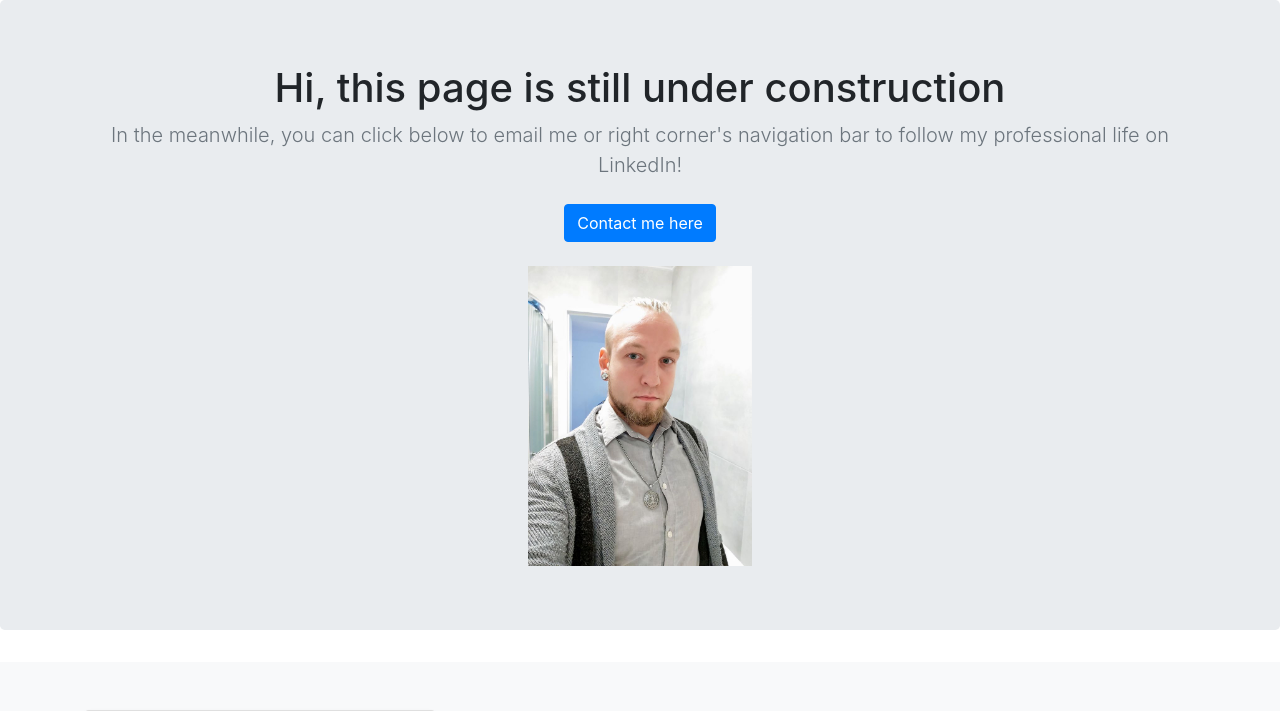
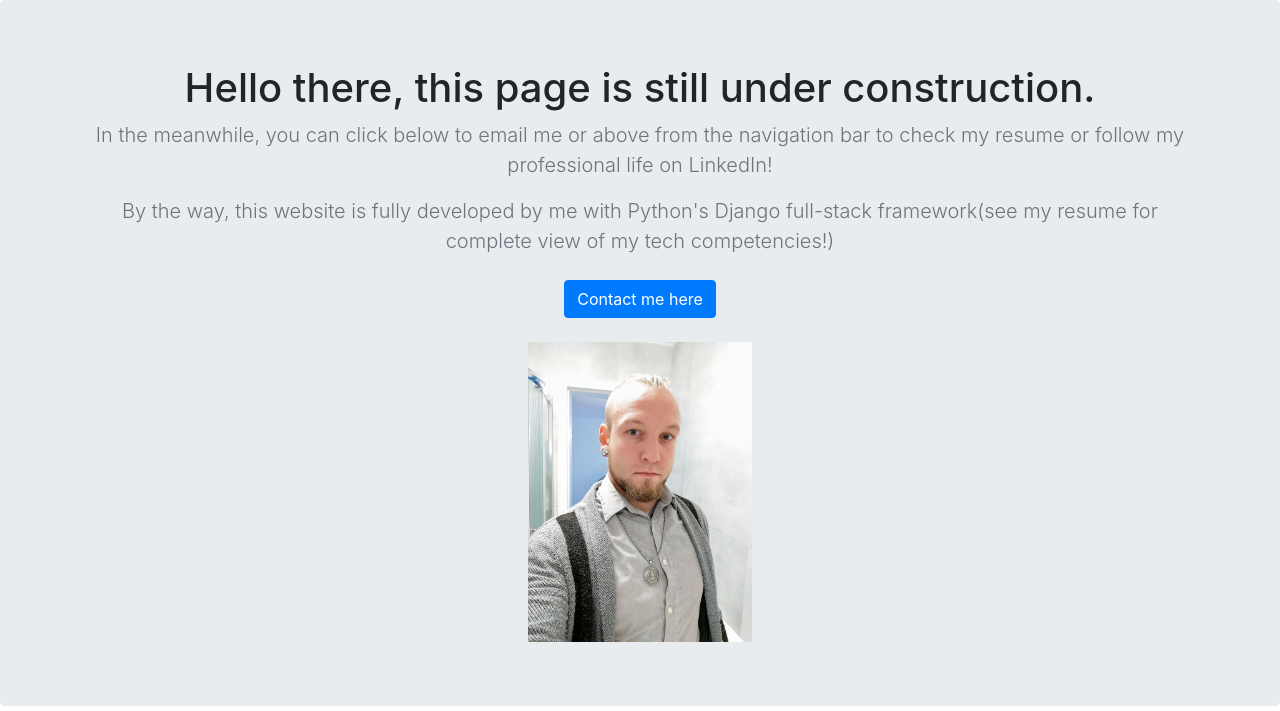
Before and after one commit to eljasuhonen/portfolio-project, a Django app: page / in a window 1280 px wide. Shown: the part 56-767 px from the top of the page. Run offline with Django 3.2, Linux system fonts and the light colour scheme; data comes from the database, SQL or seed files in the repository; some libraries are stand-ins or nearby versions.

Commit message:
update homehtml

```diff
--- a/jobs/templates/jobs/home.html
+++ b/jobs/templates/jobs/home.html
@@ -37,8 +37,9 @@
 
   <section class="jumbotron text-center">
     <div class="container">
-      <h1 class="jumbotron-heading">Hi, this page is still under construction</h1>
-      <p class="lead text-muted">In the meanwhile, you can click below to email me or right corner's navigation bar to follow my professional life on LinkedIn!</p>
+      <h1 class="jumbotron-heading">Hello there, this page is still under construction.</h1>
+      <p class="lead text-muted">In the meanwhile, you can click below to email me or above from the navigation bar to check my resume or follow my professional life on LinkedIn!</p>
+      <p class="lead text-muted">By the way, this website is fully developed by me with Python's Django full-stack framework(see my resume for complete view of my tech competencies!)</p>
       <p>
         <a href="mailto:eljailari.suhonen@gmail.com" class="btn btn-primary my-2">Contact me here</a>
       </p>
@@ -78,3 +79,8 @@
 <script src="https://stackpath.bootstrapcdn.com/bootstrap/4.3.1/js/bootstrap.min.js" integrity="sha384-JjSmVgyd0p3pXB1rRibZUAYoIIy6OrQ6VrjIEaFf/nJGzIxFDsf4x0xIM+B07jRM" crossorigin="anonymous"></script>
     </body>
 </html>
+<script src="https://code.jquery.com/jquery-3.3.1.slim.min.js" integrity="sha384-q8i/X+965DzO0rT7abK41JStQIAqVgRVzpbzo5smXKp4YfRvH+8abtTE1Pi6jizo" crossorigin="anonymous"></script>
+<script src="https://cdnjs.cloudflare.com/ajax/libs/popper.js/1.14.7/umd/popper.min.js" integrity="sha384-UO2eT0CpHqdSJQ6hJty5KVphtPhzWj9WO1clHTMGa3JDZwrnQq4sF86dIHNDz0W1" crossorigin="anonymous"></script>
+<script src="https://stackpath.bootstrapcdn.com/bootstrap/4.3.1/js/bootstrap.min.js" integrity="sha384-JjSmVgyd0p3pXB1rRibZUAYoIIy6OrQ6VrjIEaFf/nJGzIxFDsf4x0xIM+B07jRM" crossorigin="anonymous"></script>
+    </body>
+</html>
```
